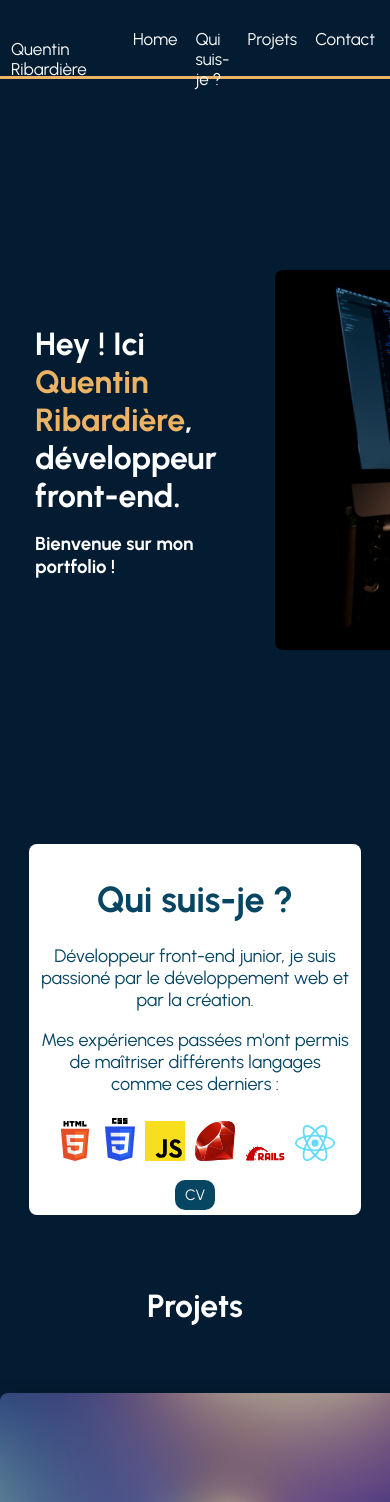
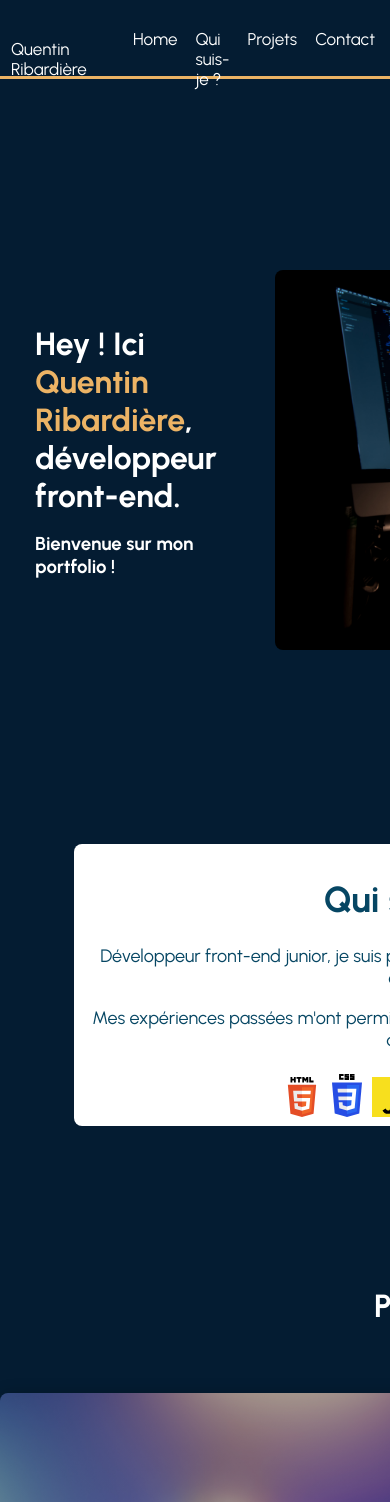
Before and after one commit to Quentinrbd/portfolio, a React (Vite) app: page / in a window 390 px wide. Shown: the top 1502 px of the page. Built offline with nearby package versions, Linux system fonts and the light colour scheme.

Commit message:
responsive fix

```diff
--- a/src/components/Bio/Bio.css
+++ b/src/components/Bio/Bio.css
@@ -1,9 +1,10 @@
 .bio {
   height: 50vh;
+  /* width: 100vw; */
 }
 
 .bio-content {
-  height: 31;
+  height: 31vh;
   width: 80%;
   padding: 10px;
   font-size: 18px;
--- a/src/components/Home/Home.jsx
+++ b/src/components/Home/Home.jsx
@@ -5,6 +5,7 @@ import { motion } from "framer-motion"
 
 export default function Home() {
   return (
+    <div className="home" id="home">
     <motion.div
     initial={{opacity:0}}
     whileInView={{opacity:1}}
@@ -14,7 +15,6 @@ export default function Home() {
       x: { duration: 1 }
     }}
     >
-      <div className="home" id="home">
         <div className='home-card'>
           <div className='left-side'>
             <h1>Hey ! Ici <span id='name'>Quentin Ribardière</span>, développeur front-end.</h1>
@@ -29,7 +29,7 @@ export default function Home() {
             </motion.div>
           </div>
         </div>
+    </motion.div>
       </div>
-    </motion.div>
   )
 }
--- a/src/components/Projet/Projet.css
+++ b/src/components/Projet/Projet.css
@@ -77,14 +77,23 @@
   border-radius: 8px;
   position: relative;
   background-color: white;
-  width:60%;
-  height: 55%;
+  width:1200px;
+  height:600px;
   text-align: center;
   overflow: scroll ;
   font-weight: 600;
   animation: fadeIn;
   animation-duration: 1s;
 }
+
+@media (max-width: 600px) {
+  .modals  {
+    width: 700px;
+    height: 1500px;
+    font-size: 25px;
+  }
+}
+
 
 .modals::-webkit-scrollbar {
   display: none;
@@ -113,6 +122,13 @@
   border-radius: 5px;
 }
 
+@media (max-width: 600px) {
+  .airbnbrain-img  {
+    width: 670px;
+    height: 384px;
+  }
+}
+
 .img-side {
   display: grid;
   grid-template-columns: 1fr 1fr 1fr;
--- a/src/index.css
+++ b/src/index.css
@@ -2,11 +2,17 @@
 
 :root {
   font-family: 'Urbanist', sans-serif;
+  width: 100vmax;
+}
+
+html {
+width: 100vmax;
 }
 
 body {
   margin: 0;
   background-color: #041C32;
+
 }
 
 ::-webkit-scrollbar-track
```
